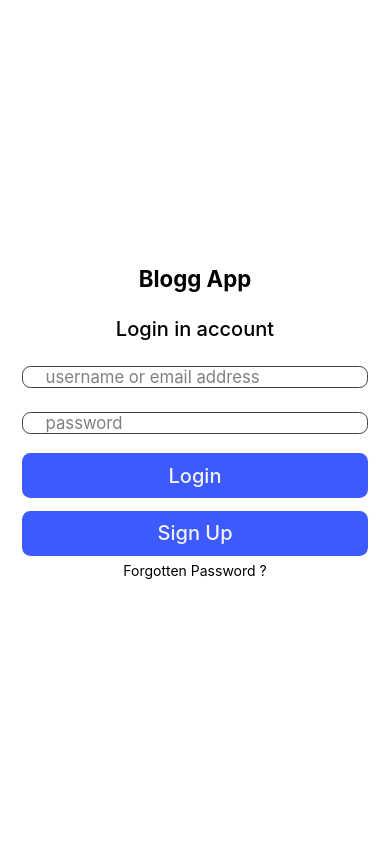
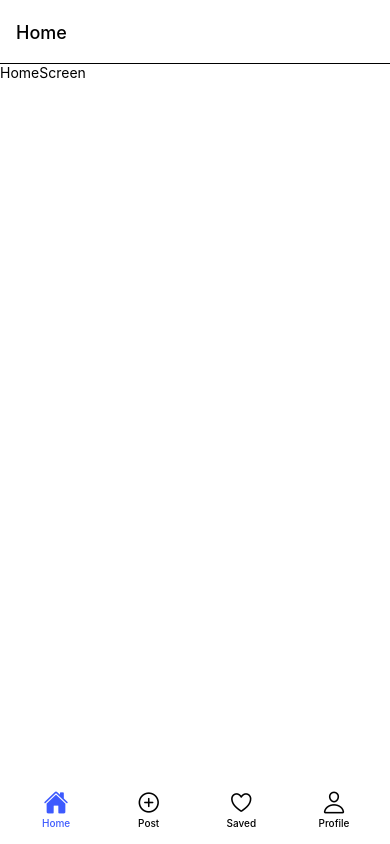
Before and after one commit to I-am-Boora/fullstack-blog-app, a React Native app: screen /Home in a window 390 px wide. Built offline with nearby package versions, Linux system fonts and the light colour scheme.

Commit message:
bottom tab added

```diff
--- a/App.js
+++ b/App.js
@@ -4,12 +4,153 @@ import LoginScreen from './screens/LoginScreen';
 import {NavigationContainer} from '@react-navigation/native';
 import StackNavigation from './navigation/StackNavigation';
 import {darkTheme, lightTheme} from './src/utils/theme';
+import {createBottomTabNavigator} from '@react-navigation/bottom-tabs';
+import HomeScreen from './screens/HomeScreen';
+import PostScreen from './screens/PostScreen';
+import SavedScreen from './screens/SavedScreen';
+import ProfileScreen from './screens/ProfileScreen';
+import Icon from 'react-native-vector-icons/Ionicons';
+
 const App = () => {
   const colorSchem = useColorScheme();
-  console.log(colorSchem);
+  const Bottom = createBottomTabNavigator();
+  const TabBarIcon = ({focused, name, color, size}) => {
+    return focused ? (
+      <Icon name={name} color={color} size={size} />
+    ) : (
+      <Icon name={`${name}-outline`} color={color} size={size} />
+    );
+  };
+  function BottomTabNavigator() {
+    return (
+      <Bottom.Navigator>
+        <Bottom.Screen
+          name="Home"
+          component={HomeScreen}
+          options={{
+            tabBarIcon: ({focused, color, size}) => (
+              <TabBarIcon
+                name="home"
+                focused={focused}
+                color={color}
+                size={size}
+              />
+            ),
+            tabBarStyle: {
+              borderRadius: 10,
+              backgroundColor: 'white',
+              width: '95%',
+              alignSelf: 'center',
+              marginBottom: 10,
+              borderTopColor: 'white',
+              height: 50,
+            },
+            tabBarIconStyle: {
+              marginTop: 3,
+            },
+            tabBarLabelStyle: {
+              paddingBottom: 5,
+              fontWeight: '500',
+            },
+          }}
+        />
+        <Bottom.Screen
+          name="Post"
+          component={PostScreen}
+          options={{
+            tabBarIcon: ({focused, color, size}) => (
+              <TabBarIcon
+                name="add-circle"
+                focused={focused}
+                color={color}
+                size={size}
+              />
+            ),
+            tabBarStyle: {
+              borderRadius: 10,
+              backgroundColor: 'white',
+              width: '95%',
+              alignSelf: 'center',
+              marginBottom: 10,
+              borderTopColor: 'white',
+              height: 50,
+            },
+            tabBarIconStyle: {
+              marginTop: 3,
+            },
+            tabBarLabelStyle: {
+              paddingBottom: 5,
+              fontWeight: '500',
+            },
+          }}
+        />
+        <Bottom.Screen
+          name="Saved"
+          component={SavedScreen}
+          options={{
+            tabBarIcon: ({focused, color, size}) => (
+              <TabBarIcon
+                name="heart"
+                focused={focused}
+                color={color}
+                size={size}
+              />
+            ),
+            tabBarStyle: {
+              borderRadius: 10,
+              backgroundColor: 'white',
+              width: '95%',
+              alignSelf: 'center',
+              marginBottom: 10,
+              borderTopColor: 'white',
+              height: 50,
+            },
+            tabBarIconStyle: {
+              marginTop: 3,
+            },
+            tabBarLabelStyle: {
+              paddingBottom: 5,
+              fontWeight: '500',
+            },
+          }}
+        />
+        <Bottom.Screen
+          name="Profile"
+          component={ProfileScreen}
+          options={{
+            tabBarIcon: ({focused, color, size}) => (
+              <TabBarIcon
+                name="person"
+                focused={focused}
+                color={color}
+                size={size}
+              />
+            ),
+            tabBarStyle: {
+              borderRadius: 10,
+              backgroundColor: 'white',
+              width: '95%',
+              alignSelf: 'center',
+              marginBottom: 10,
+              borderTopColor: 'white',
+              height: 50,
+            },
+            tabBarIconStyle: {
+              marginTop: 3,
+            },
+            tabBarLabelStyle: {
+              paddingBottom: 5,
+              fontWeight: '500',
+            },
+          }}
+        />
+      </Bottom.Navigator>
+    );
+  }
   return (
     <NavigationContainer theme={colorSchem === 'dark' ? darkTheme : lightTheme}>
-      <StackNavigation />
+      {/* <StackNavigation /> */}
+      <BottomTabNavigator />
     </NavigationContainer>
   );
 };
--- a/navigation/StackNavigation.js
+++ b/navigation/StackNavigation.js
@@ -3,9 +3,15 @@ import React from 'react';
 import {createStackNavigator} from '@react-navigation/stack';
 import LoginScreen from '../screens/LoginScreen';
 import RegisterScreen from '../screens/RegisterScreen';
+import {createBottomTabNavigator} from '@react-navigation/bottom-tabs';
+import HomeScreen from '../screens/HomeScreen';
+import PostScreen from '../screens/PostScreen';
+import SavedScreen from '../screens/SavedScreen';
+import ProfileScreen from '../screens/ProfileScreen';
 
 const StackNavigation = () => {
   const Stack = createStackNavigator();
+
   return (
     <Stack.Navigator>
       <Stack.Screen
--- a/package.json
+++ b/package.json
@@ -10,6 +10,7 @@
     "test": "jest"
   },
   "dependencies": {
+    "@react-navigation/bottom-tabs": "^6.5.11",
     "@react-navigation/native": "^6.1.9",
     "@react-navigation/stack": "^6.3.20",
     "axios": "^1.6.3",
@@ -18,7 +19,8 @@
     "react-native-gesture-handler": "^2.14.0",
     "react-native-safe-area-context": "^4.8.2",
     "react-native-screens": "^3.29.0",
-    "react-native-size-matters": "^0.4.2"
+    "react-native-size-matters": "^0.4.2",
+    "react-native-vector-icons": "^10.0.3"
   },
   "devDependencies": {
     "@babel/core": "^7.20.0",
--- /dev/null
+++ b/screens/HomeScreen.js
@@ -0,0 +1,14 @@
+import {StyleSheet, Text, View} from 'react-native';
+import React from 'react';
+
+const HomeScreen = () => {
+  return (
+    <View>
+      <Text>HomeScreen</Text>
+    </View>
+  );
+};
+
+export default HomeScreen;
+
+const styles = StyleSheet.create({});
--- /dev/null
+++ b/screens/PostScreen.js
@@ -0,0 +1,14 @@
+import {StyleSheet, Text, View} from 'react-native';
+import React from 'react';
+
+const PostScreen = () => {
+  return (
+    <View>
+      <Text>PostScreen</Text>
+    </View>
+  );
+};
+
+export default PostScreen;
+
+const styles = StyleSheet.create({});
--- /dev/null
+++ b/screens/ProfileScreen.js
@@ -0,0 +1,14 @@
+import {StyleSheet, Text, View} from 'react-native';
+import React from 'react';
+
+const ProfileScreen = () => {
+  return (
+    <View>
+      <Text>ProfileScreen</Text>
+    </View>
+  );
+};
+
+export default ProfileScreen;
+
+const styles = StyleSheet.create({});
--- a/screens/RegisterScreen.js
+++ b/screens/RegisterScreen.js
@@ -44,6 +44,7 @@ const RegisterScreen = () => {
       .catch(function (error) {
         console.log(error);
       });
+
     setFullName('');
     setUsername('');
     setEmail('');
--- /dev/null
+++ b/screens/SavedScreen.js
@@ -0,0 +1,14 @@
+import {StyleSheet, Text, View} from 'react-native';
+import React from 'react';
+
+const SavedScreen = () => {
+  return (
+    <View>
+      <Text>SavedScreen</Text>
+    </View>
+  );
+};
+
+export default SavedScreen;
+
+const styles = StyleSheet.create({});
```
Also changed, not shown: 2 other files (tests, documents, lock files or other folders).
